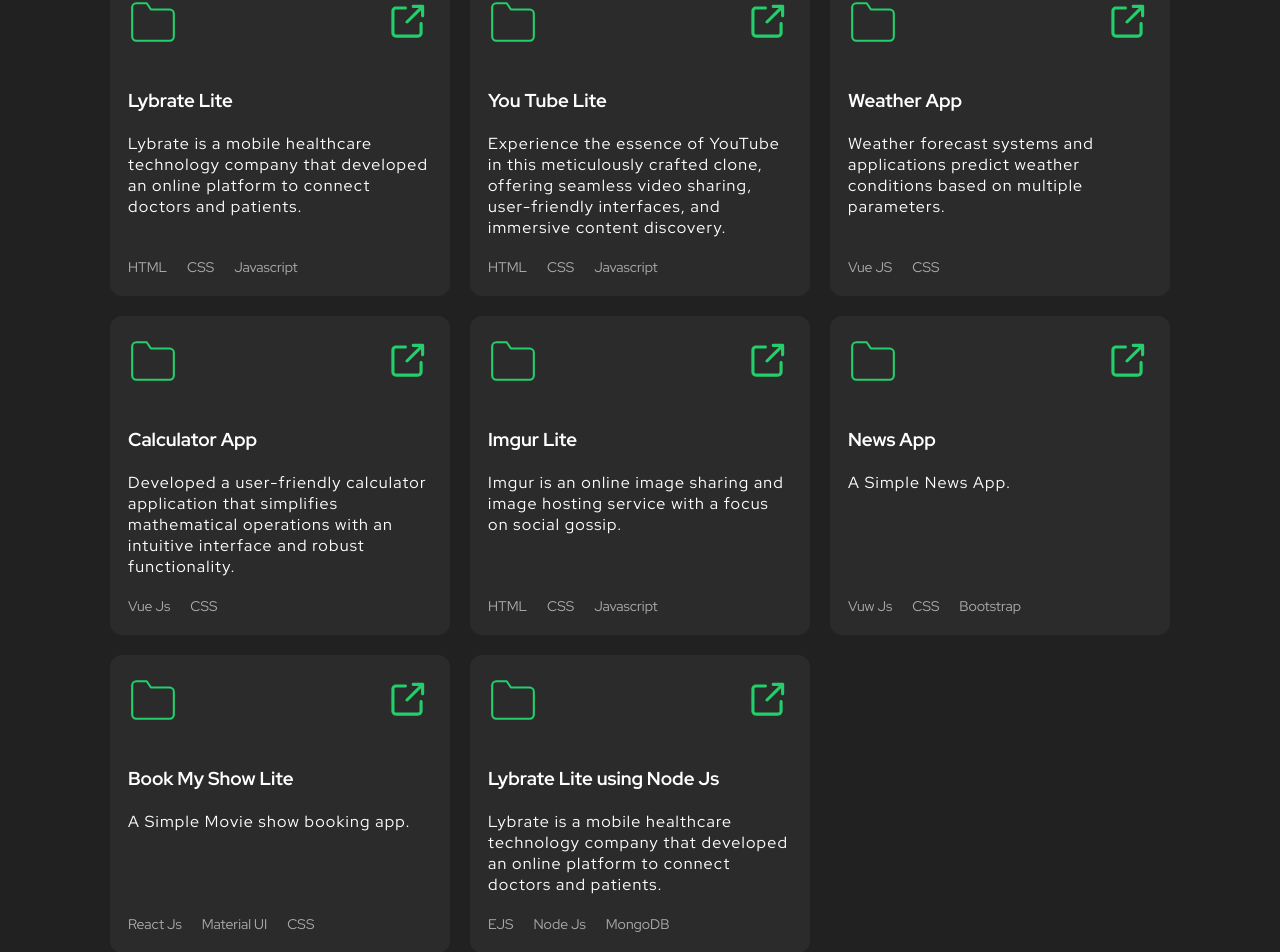
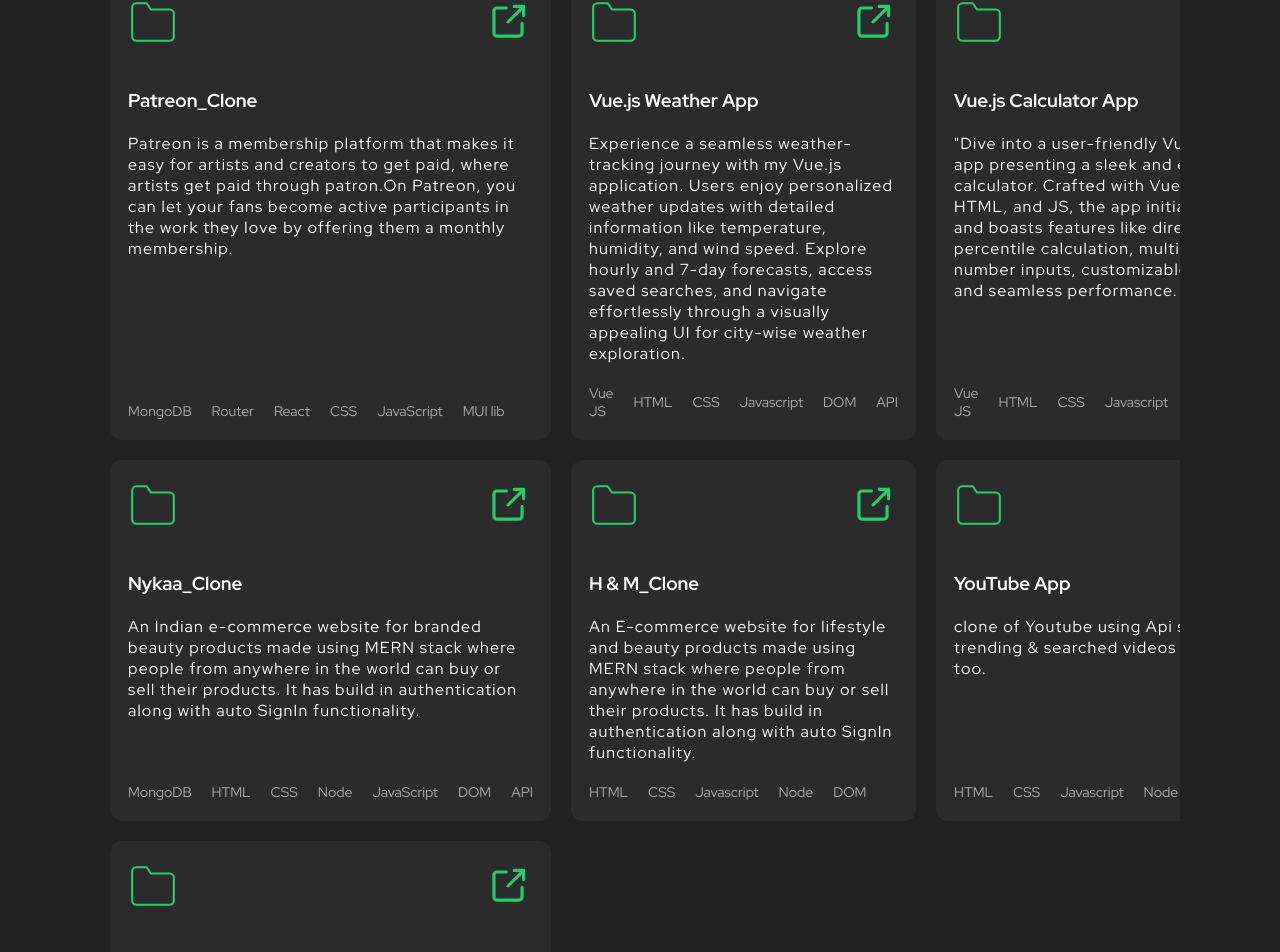
Before and after one commit to PiyushChaukade/Portfolio, a React (Create React App) app: page / in a window 1280 px wide. Shown: the part 1957-2909 px from the top of the page. Built offline with nearby package versions, Linux system fonts and the light colour scheme.

Commit message:
Added contact, Footer and Project files

```diff
--- a/src/components/Contact/Contact.tsx
+++ b/src/components/Contact/Contact.tsx
@@ -14,12 +14,12 @@
       </header>
       <div className="contacts">
         <div>
-        <a href="mailto:selvakumarpsk658@gmail.com"><img src={emailIcon} alt="Email" /></a>
-          <a href="mailto:selvakumarpsk658@gmail.com">selvakumarpsk658@gmail.com</a>
+        <a href="mailto:piyushchaukade21@gmail.com"><img src={emailIcon} alt="Email" /></a>
+          <a href="mailto:piyushchaukade21@gmail.com">piyushchaukade21@gmail.com</a>
         </div>
         <div>
-        <a href="tel:+91 7010502842"><img src={phoneIcon} alt="Phone No" /></a>
-          <a href="tel:+91 7010502842">(+91) 7010502842</a>
+        <a href="tel:+91 9730450023"><img src={phoneIcon} alt="Phone No" /></a>
+          <a href="tel:+91 9730450023">(+91) 9730450023</a>
         </div>
       </div>
       <Form></Form>
--- a/src/components/Footer/Footer.tsx
+++ b/src/components/Footer/Footer.tsx
@@ -15,14 +15,14 @@
 
       <div className="social-media">
         <a
-          href="https://www.linkedin.com/in/selvakumar-p-409b07220/"
+          href="https://www.linkedin.com/in/piyush-chaukade-52a3b417b/"
           target="_blank"
           rel="noreferrer"
         >
           <img src={linkedin} alt="Linkedin" />
         </a>
         <a
-          href="https://github.com/selva658"
+          href="https://github.com/PiyushChaukade"
           target="_blank"
           rel="noreferrer"
         >
--- a/src/components/Project/Project.tsx
+++ b/src/components/Project/Project.tsx
@@ -16,26 +16,29 @@
         <ScrollAnimation animateIn="flipInX">
           <div className="project">
             <header>
-            <a href="https://github.com/selva658/Lybrate_Clone_Project" target="_blank" rel="noreferrer">
+              <a href="https://github.com/PiyushChaukade/Patreon-clone" target="_blank" rel="noreferrer">
                 <svg width="50" xmlns="http://www.w3.org/2000/svg" role="img" viewBox="0 0 24 24" fill="none" stroke="#23ce6b " stroke-width="1" stroke-linecap="round" stroke-linejoin="round" ><title>Github</title><path d="M22 19a2 2 0 0 1-2 2H4a2 2 0 0 1-2-2V5a2 2 0 0 1 2-2h5l2 3h9a2 2 0 0 1 2 2z"></path></svg>
               </a>
               <div className="project-links">
-                <a href="https://selva658.github.io/Lybrate_Clone_Project/" target="_blank" rel="noreferrer">
+                <a href="https://patreon-clone.netlify.app/" target="_blank" rel="noreferrer">
                   <img src={externalLink} alt="Visit site" />
                 </a>
               </div>
             </header>
             <div className="body">
-              <h3>Lybrate Lite</h3>
+              <h3>Patreon_Clone</h3>
               <p>
-              Lybrate is a mobile healthcare technology company that developed an online platform to connect doctors and patients.
+                Patreon is a membership platform that makes it easy for artists and creators to get paid, where artists get paid through patron.On Patreon, you can let your fans become active participants in the work they love by offering them a monthly membership.
               </p>
             </div>
             <footer>
               <ul className="tech-list">
-                <li>HTML</li>
+                <li>MongoDB</li>
+                <li>Router</li>
+                <li>React</li>
                 <li>CSS</li>
-                <li>Javascript</li>
+                <li>JavaScript</li>
+                <li>MUI lib</li>
               </ul>
             </footer>
           </div>
@@ -44,26 +47,29 @@
         <ScrollAnimation animateIn="flipInX">
           <div className="project">
             <header>
-            <a href="https://github.com/selva658/youtube-clone" target="_blank" rel="noreferrer">
+              <a href="https://github.com/PiyushChaukade/Weather_app_VueJs" target="_blank" rel="noreferrer">
                 <svg width="50" xmlns="http://www.w3.org/2000/svg" role="img" viewBox="0 0 24 24" fill="none" stroke="#23ce6b " stroke-width="1" stroke-linecap="round" stroke-linejoin="round" ><title>Github</title><path d="M22 19a2 2 0 0 1-2 2H4a2 2 0 0 1-2-2V5a2 2 0 0 1 2-2h5l2 3h9a2 2 0 0 1 2 2z"></path></svg>
               </a>
               <div className="project-links">
-                <a href="https://selva658.github.io/youtube-clone/" target="_blank" rel="noreferrer">
+                <a href="https://weather-app-vue-js-piyush.vercel.app/" target="_blank" rel="noreferrer">
                   <img src={externalLink} alt="Visit site" />
                 </a>
               </div>
             </header>
             <div className="body">
-              <h3>You Tube Lite</h3>
+              <h3>Vue.js Weather App</h3>
               <p>
-              Experience the essence of YouTube in this meticulously crafted clone, offering seamless video sharing, user-friendly interfaces, and immersive content discovery.
+                Experience a seamless weather-tracking journey with my Vue.js application. Users enjoy personalized weather updates with detailed information like temperature, humidity, and wind speed. Explore hourly and 7-day forecasts, access saved searches, and navigate effortlessly through a visually appealing UI for city-wise weather exploration.
               </p>
             </div>
             <footer>
               <ul className="tech-list">
+                <li>Vue JS</li>
                 <li>HTML</li>
                 <li>CSS</li>
                 <li>Javascript</li>
+                <li>DOM</li>
+                <li>API</li>
               </ul>
             </footer>
           </div>
@@ -72,25 +78,29 @@
         <ScrollAnimation animateIn="flipInX">
           <div className="project">
             <header>
-            <a href="https://github.com/selva658/weather-app" target="_blank" rel="noreferrer">
+              <a href="https://github.com/PiyushChaukade/calculator_vueJS" target="_blank" rel="noreferrer">
                 <svg width="50" xmlns="http://www.w3.org/2000/svg" role="img" viewBox="0 0 24 24" fill="none" stroke="#23ce6b " stroke-width="1" stroke-linecap="round" stroke-linejoin="round" ><title>Github</title><path d="M22 19a2 2 0 0 1-2 2H4a2 2 0 0 1-2-2V5a2 2 0 0 1 2-2h5l2 3h9a2 2 0 0 1 2 2z"></path></svg>
               </a>
               <div className="project-links">
-                <a href="https://weather-app-selva658.vercel.app/" target="_blank" rel="noreferrer">
+                <a href="https://calculator-vue-js-peach.vercel.app/" target="_blank" rel="noreferrer">
                   <img src={externalLink} alt="Visit site" />
                 </a>
               </div>
             </header>
             <div className="body">
-              <h3>Weather App</h3>
+              <h3>Vue.js Calculator App</h3>
               <p>
-              Weather forecast systems and applications predict weather conditions based on multiple parameters.
+                "Dive into a user-friendly Vue.js web app presenting a sleek and efficient calculator. Crafted with Vue.js, CSS, HTML, and JS, the app initializes at 0 and boasts features like direct percentile calculation, multiple number inputs, customizable themes, and seamless performance.
               </p>
             </div>
             <footer>
               <ul className="tech-list">
                 <li>Vue JS</li>
+                <li>HTML</li>
                 <li>CSS</li>
+                <li>Javascript</li>
+                <li>DOM</li>
+                <li>API</li>
               </ul>
             </footer>
           </div>
@@ -99,25 +109,30 @@
         <ScrollAnimation animateIn="flipInX">
           <div className="project">
             <header>
-            <a href="https://github.com/selva658/calculator-app" target="_blank" rel="noreferrer">
+              <a href="https://github.com/PiyushChaukade/Naykaa-Clone" target="_blank" rel="noreferrer">
                 <svg width="50" xmlns="http://www.w3.org/2000/svg" role="img" viewBox="0 0 24 24" fill="none" stroke="#23ce6b " stroke-width="1" stroke-linecap="round" stroke-linejoin="round" ><title>Github</title><path d="M22 19a2 2 0 0 1-2 2H4a2 2 0 0 1-2-2V5a2 2 0 0 1 2-2h5l2 3h9a2 2 0 0 1 2 2z"></path></svg>
               </a>
               <div className="project-links">
-                <a href="https://calculator-app-navy-two.vercel.app/" target="_blank" rel="noreferrer">
+                <a href="https://nykaa-clonemasi.netlify.app/" target="_blank" rel="noreferrer">
                   <img src={externalLink} alt="Visit site" />
                 </a>
               </div>
             </header>
             <div className="body">
-              <h3>Calculator App</h3>
+              <h3>Nykaa_Clone</h3>
               <p>
-              Developed a user-friendly calculator application that simplifies mathematical operations with an intuitive interface and robust functionality.
+                An Indian e-commerce website for branded beauty products made using MERN stack where people from anywhere in the world can buy or sell their products. It has build in authentication along with auto SignIn functionality.
               </p>
             </div>
             <footer>
               <ul className="tech-list">
-                <li>Vue Js</li>
+                <li>MongoDB</li>
+                <li>HTML</li>
                 <li>CSS</li>
+                <li>Node</li>
+                <li>JavaScript</li>
+                <li>DOM</li>
+                <li>API</li>
               </ul>
             </footer>
           </div>
@@ -126,19 +141,19 @@
         <ScrollAnimation animateIn="flipInX">
           <div className="project">
             <header>
-            <a href="https://github.com/selva658/Imgur_Clone" target="_blank" rel="noreferrer">
+              <a href="https://github.com/PiyushChaukade/H-and-M-Project" target="_blank" rel="noreferrer">
                 <svg width="50" xmlns="http://www.w3.org/2000/svg" role="img" viewBox="0 0 24 24" fill="none" stroke="#23ce6b " stroke-width="1" stroke-linecap="round" stroke-linejoin="round" ><title>Github</title><path d="M22 19a2 2 0 0 1-2 2H4a2 2 0 0 1-2-2V5a2 2 0 0 1 2-2h5l2 3h9a2 2 0 0 1 2 2z"></path></svg>
               </a>
               <div className="project-links">
-                <a href="https://imgur-clone-tau.vercel.app/" target="_blank" rel="noreferrer">
+                <a href="https://akshaythakur1995.github.io/H-and-M-Project/" target="_blank" rel="noreferrer">
                   <img src={externalLink} alt="Visit site" />
                 </a>
               </div>
             </header>
             <div className="body">
-              <h3>Imgur Lite</h3>
+              <h3>H & M_Clone</h3>
               <p>
-              Imgur is an online image sharing and image hosting service with a focus on social gossip.
+                An E-commerce website for lifestyle and beauty products made using MERN stack where people from anywhere in the world can buy or sell their products. It has build in authentication along with auto SignIn functionality.
               </p>
             </div>
             <footer>
@@ -146,6 +161,8 @@
                 <li>HTML</li>
                 <li>CSS</li>
                 <li>Javascript</li>
+                <li>Node</li>
+                <li>DOM</li>
               </ul>
             </footer>
           </div>
@@ -154,26 +171,28 @@
         <ScrollAnimation animateIn="flipInX">
           <div className="project">
             <header>
-            <a href="https://github.com/selva658/News-app" target="_blank" rel="noreferrer">
+              <a href="https://github.com/PiyushChaukade/You-Tube" target="_blank" rel="noreferrer">
                 <svg width="50" xmlns="http://www.w3.org/2000/svg" role="img" viewBox="0 0 24 24" fill="none" stroke="#23ce6b " stroke-width="1" stroke-linecap="round" stroke-linejoin="round" ><title>Github</title><path d="M22 19a2 2 0 0 1-2 2H4a2 2 0 0 1-2-2V5a2 2 0 0 1 2-2h5l2 3h9a2 2 0 0 1 2 2z"></path></svg>
               </a>
               <div className="project-links">
-                <a href="https://github.com/selva658/News-app" target="_blank" rel="noreferrer">
+                <a href="https://piyushchaukade.github.io/You-Tube/" target="_blank" rel="noreferrer">
                   <img src={externalLink} alt="Visit site" />
                 </a>
               </div>
             </header>
             <div className="body">
-              <h3>News App</h3>
+              <h3>YouTube App</h3>
               <p>
-              A Simple News App.
+                clone of Youtube using Api shows, trending & searched videos plays it too.
               </p>
             </div>
             <footer>
               <ul className="tech-list">
-                <li>Vuw Js</li>
+                <li>HTML</li>
                 <li>CSS</li>
-                <li>Bootstrap</li>
+                <li>Javascript</li>
+                <li>Node</li>
+                <li>DOM</li>
               </ul>
             </footer>
           </div>
@@ -182,60 +201,32 @@
         <ScrollAnimation animateIn="flipInX">
           <div className="project">
             <header>
-            <a href="https://github.com/selva658/BookMyShow-Clone" target="_blank" rel="noreferrer">
+              <a href="https://github.com/PiyushChaukade/Movie_informer" target="_blank" rel="noreferrer">
                 <svg width="50" xmlns="http://www.w3.org/2000/svg" role="img" viewBox="0 0 24 24" fill="none" stroke="#23ce6b " stroke-width="1" stroke-linecap="round" stroke-linejoin="round" ><title>Github</title><path d="M22 19a2 2 0 0 1-2 2H4a2 2 0 0 1-2-2V5a2 2 0 0 1 2-2h5l2 3h9a2 2 0 0 1 2 2z"></path></svg>
               </a>
               <div className="project-links">
-                <a href="https://github.com/selva658/BookMyShow-Clone" target="_blank" rel="noreferrer">
+                <a href="https://620527a864f67d0096fab414--movie-finder-piyush.netlify.app/" target="_blank" rel="noreferrer">
                   <img src={externalLink} alt="Visit site" />
                 </a>
               </div>
             </header>
             <div className="body">
-              <h3>Book My Show Lite</h3>
+              <h3>Movie_informer App</h3>
               <p>
-              A Simple Movie show booking app.
+                It is a Movie_informer app which provides movies information  using movie api with Closure.
               </p>
             </div>
             <footer>
               <ul className="tech-list">
-                <li>React Js</li>
-                <li>Material UI</li>
+                <li>HTML</li>
                 <li>CSS</li>
+                <li>Javascript</li>
+                <li>Node</li>
+                <li>DOM</li>
               </ul>
             </footer>
           </div>
         </ScrollAnimation>
-
-        <ScrollAnimation animateIn="flipInX">
-          <div className="project">
-            <header>
-            <a href="https://github.com/selva658/Lybrate_backend" target="_blank" rel="noreferrer">
-              <svg width="50" xmlns="http://www.w3.org/2000/svg" role="img" viewBox="0 0 24 24" fill="none" stroke="#23ce6b " stroke-width="1" stroke-linecap="round" stroke-linejoin="round" ><title>Github</title><path d="M22 19a2 2 0 0 1-2 2H4a2 2 0 0 1-2-2V5a2 2 0 0 1 2-2h5l2 3h9a2 2 0 0 1 2 2z"></path></svg>
-             </a>
-              <div className="project-links">
-                <a href="https://github.com/selva658/Lybrate_backend" target="_blank" rel="noreferrer">
-                  <img src={externalLink} alt="Visit site" />
-                </a>
-              </div>
-            </header>
-            <div className="body">
-              <h3>Lybrate Lite using Node Js</h3>
-              <p>
-              Lybrate is a mobile healthcare technology company that developed an online platform to connect doctors and patients.
-              </p>
-            </div>
-            <footer>
-              <ul className="tech-list">
-                <li>EJS</li>
-                <li>Node Js</li>
-                <li>MongoDB</li>
-              </ul>
-            </footer>
-          </div>
-        </ScrollAnimation>
-
-
       </div>
     </Container>
   );
```
Lines whose indentation alone changed are shown as unchanged.
